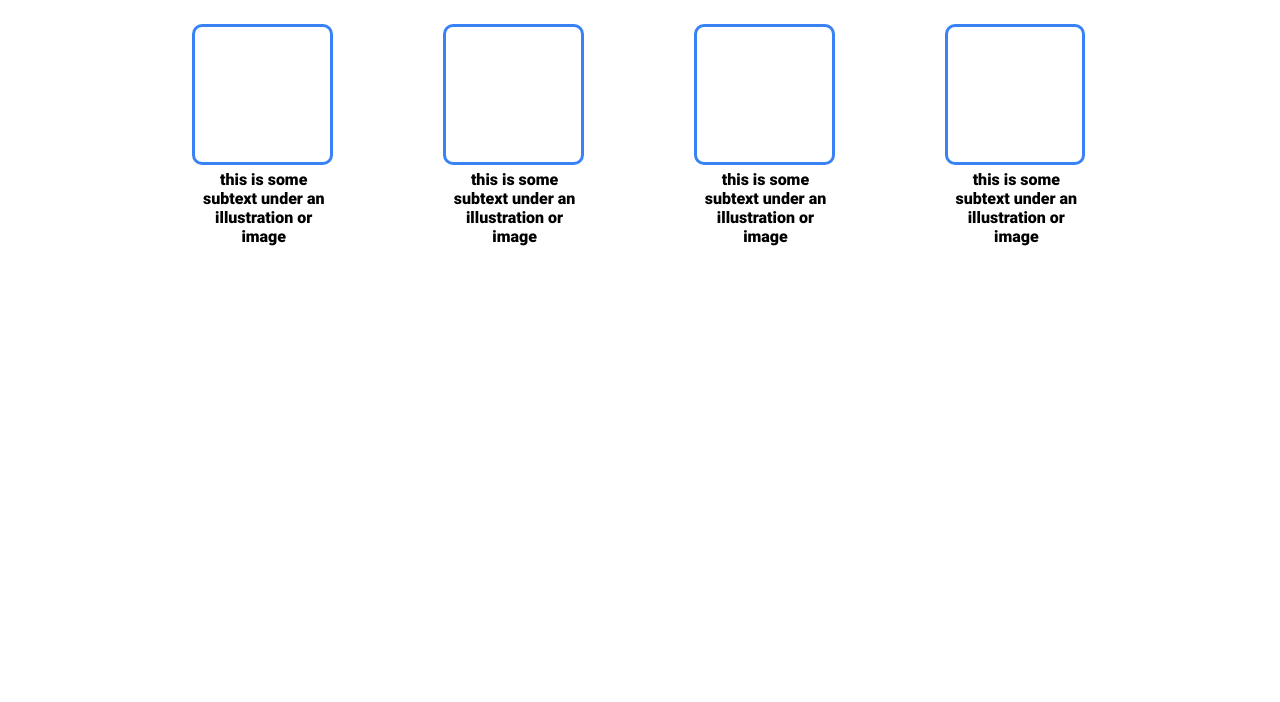
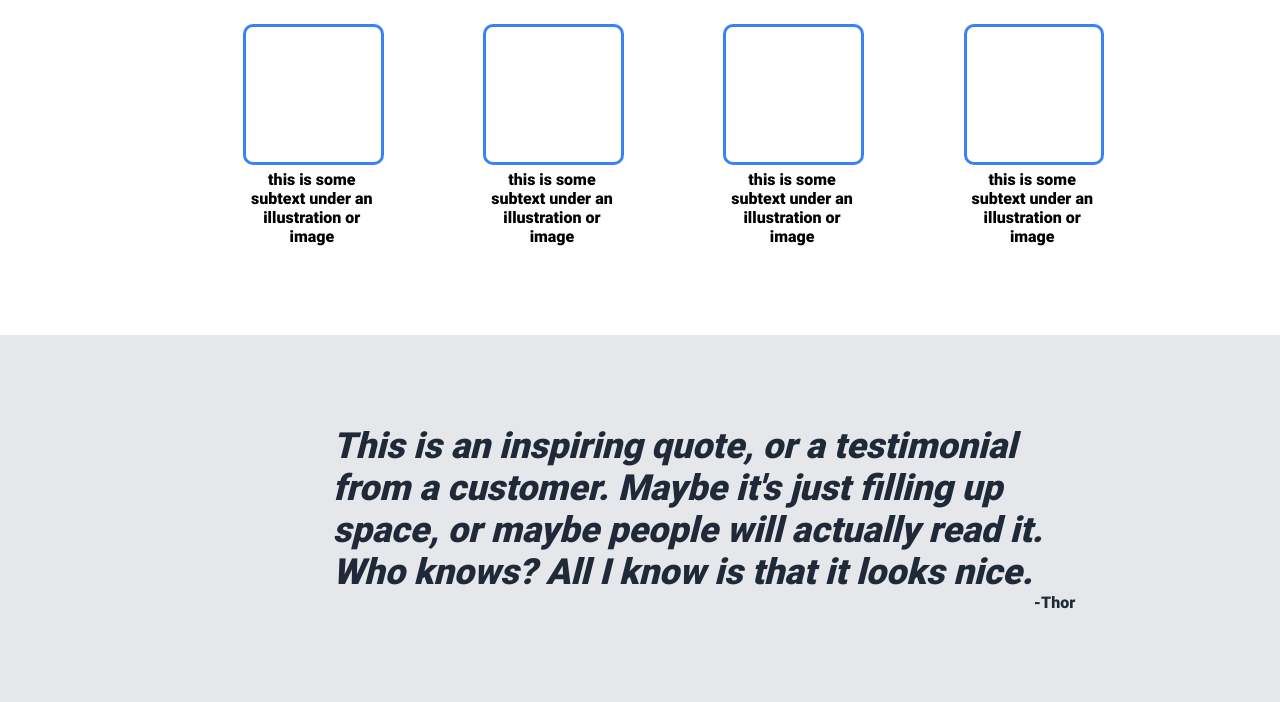
Before and after one commit to SamuelKiragu/Brainnest-CSS-Assignment, a plain HTML site: page index.html in a window 1280 px wide. Shown: the part 548-1250 px from the top of the page. Before the commit the page ends 883 px from the top, so only its background shows below. Drawn offline with Linux system fonts and the light colour scheme; files whose address does not match are found by name.

Commit message:
Added the Quote section

```diff
--- a/CSS/style.css
+++ b/CSS/style.css
@@ -71,11 +71,31 @@
     text-align: center;
 }
 
+#Quote-Section{
+    background: #e5e7eb;
+    color: #1f2937;
+    display: flex;
+    flex-direction: column;
+    padding: 7vw 16% 7vw 26%
+}
+
+#Quote-Section p{
+    font-size: 36px;
+    font-style: italic;
+    font-weight: 200;
+}
+
+#Quote-Section h4{
+    font-weight: bold;
+    text-align: right;
+}
+
+
 #Random-Info-Section{
     align-items: center;
     display: flex;
     flex-direction: column;
-    padding: 0 15% 7vw;
+    padding: 0px 14% 7vw 19%;
     width: 100%;
 }
 
--- a/index.html
+++ b/index.html
@@ -49,5 +49,9 @@
             </div>
         </div>
     </div>
+    <div id="Quote-Section">
+        <p>This is an inspiring quote, or a testimonial from a customer. Maybe it's just filling up space, or maybe people will actually read it. Who knows? All I know is that it looks nice.</p>
+        <h4>-Thor</h4>
+    </div>
   </body>
 </html>
```
